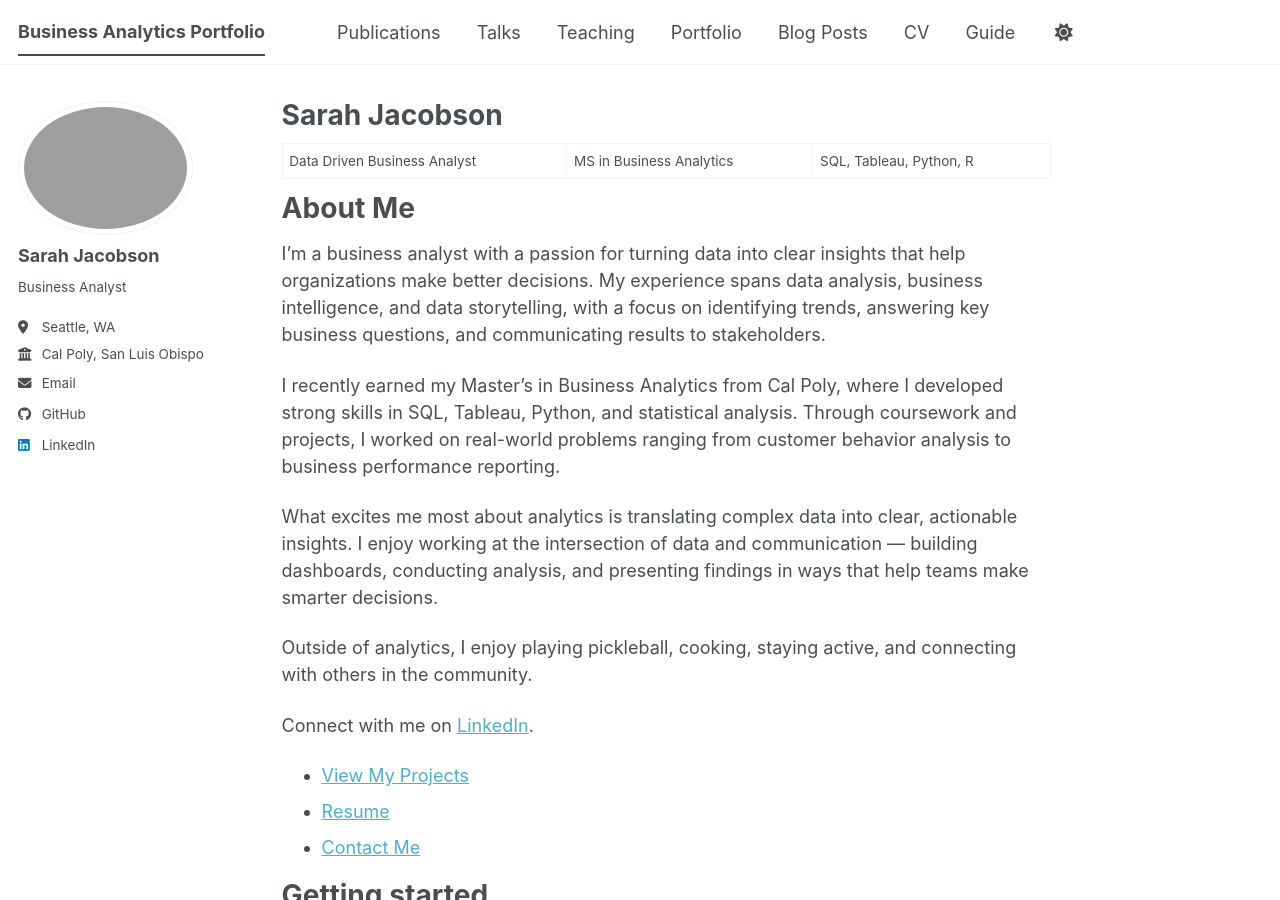
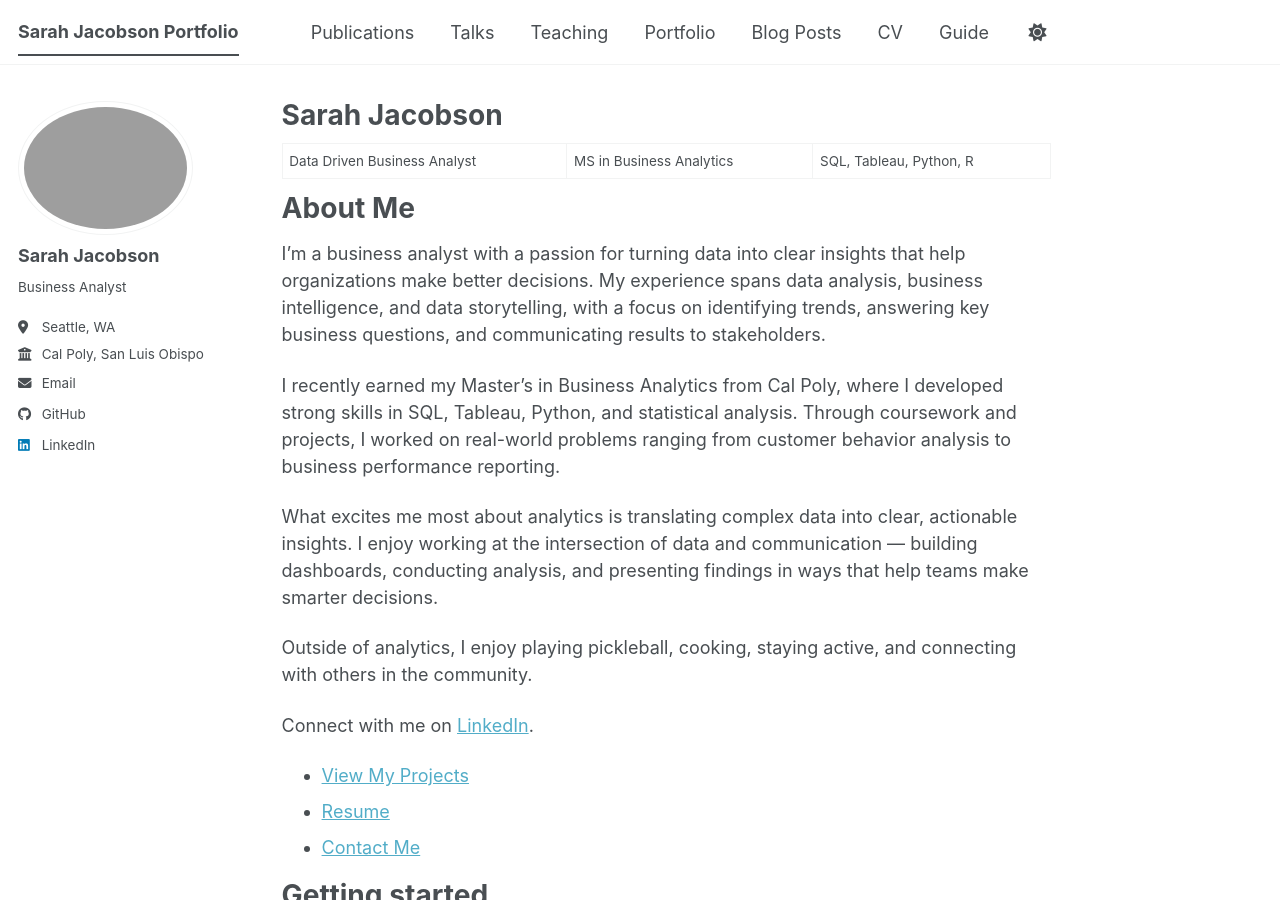
Before and after one commit to sarahjacobson123/sarahjacobson123.github.io, a Jekyll site: the page built from _pages/about.md, in a window 1280 px wide and 900 px high. Built offline with Jekyll 4.4.1, drawn with Linux system fonts in a browser that asks for light colours; a script bundle is joined from its source files by our own code; library files that are not in the unit come from our copies.

Commit message:
Update site title in configuration file

```diff
--- a/_config.yml
+++ b/_config.yml
@@ -9,7 +9,7 @@
 # Basic Site Settings
 locale                   : "en-US"
 site_theme               : "default" # The available themes options are "default", "air", "sunrise", "mint", "dirt" and "contrast"
-title                    : "Business Analytics Portfolio"
+title                    : "Sarah Jacobson Portfolio"
 title_separator          : "-"
 name                     : &name "Sarah Jacobson"
 description              : &description "Portfolio of analytics projects"   # Update this with a general description of your site, this is the default if not overridden by a page
```
